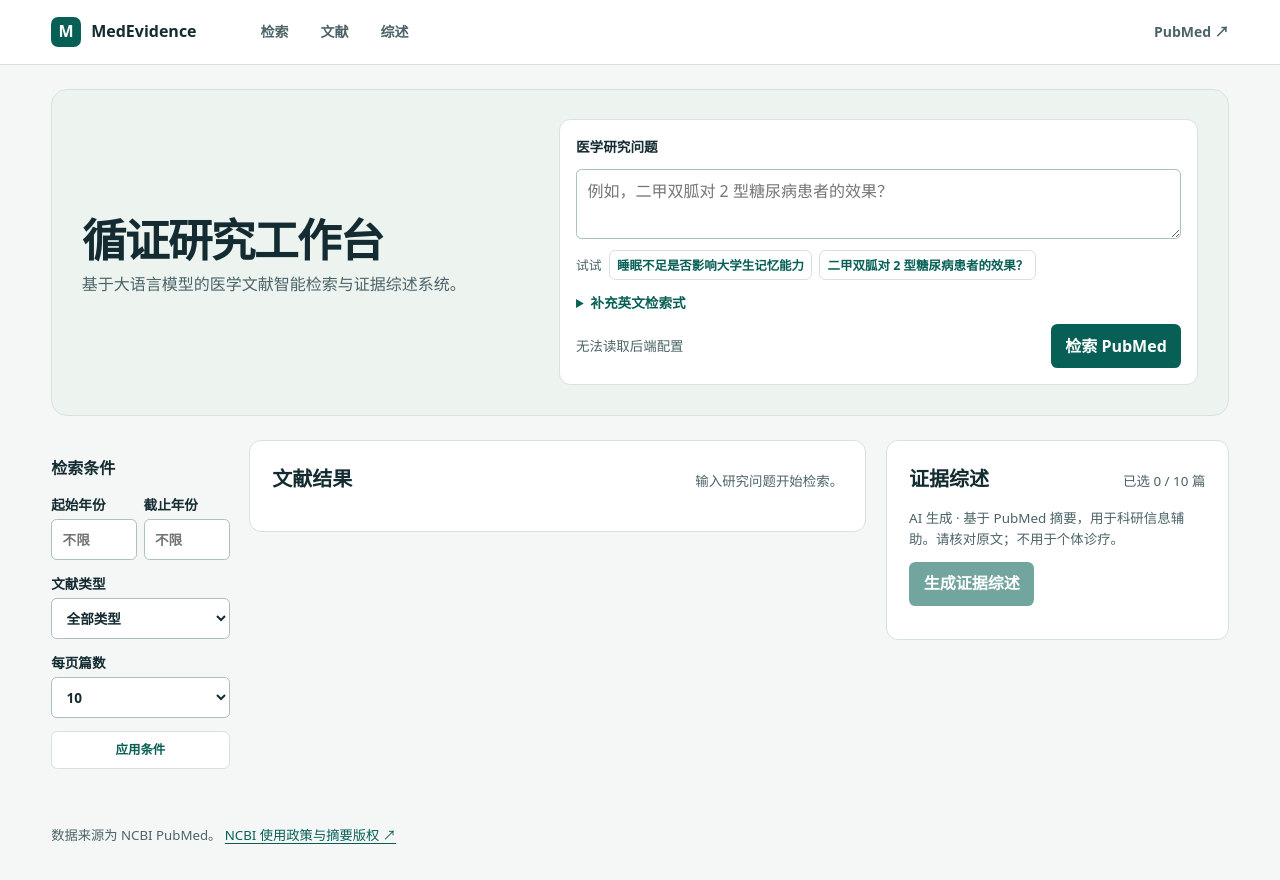
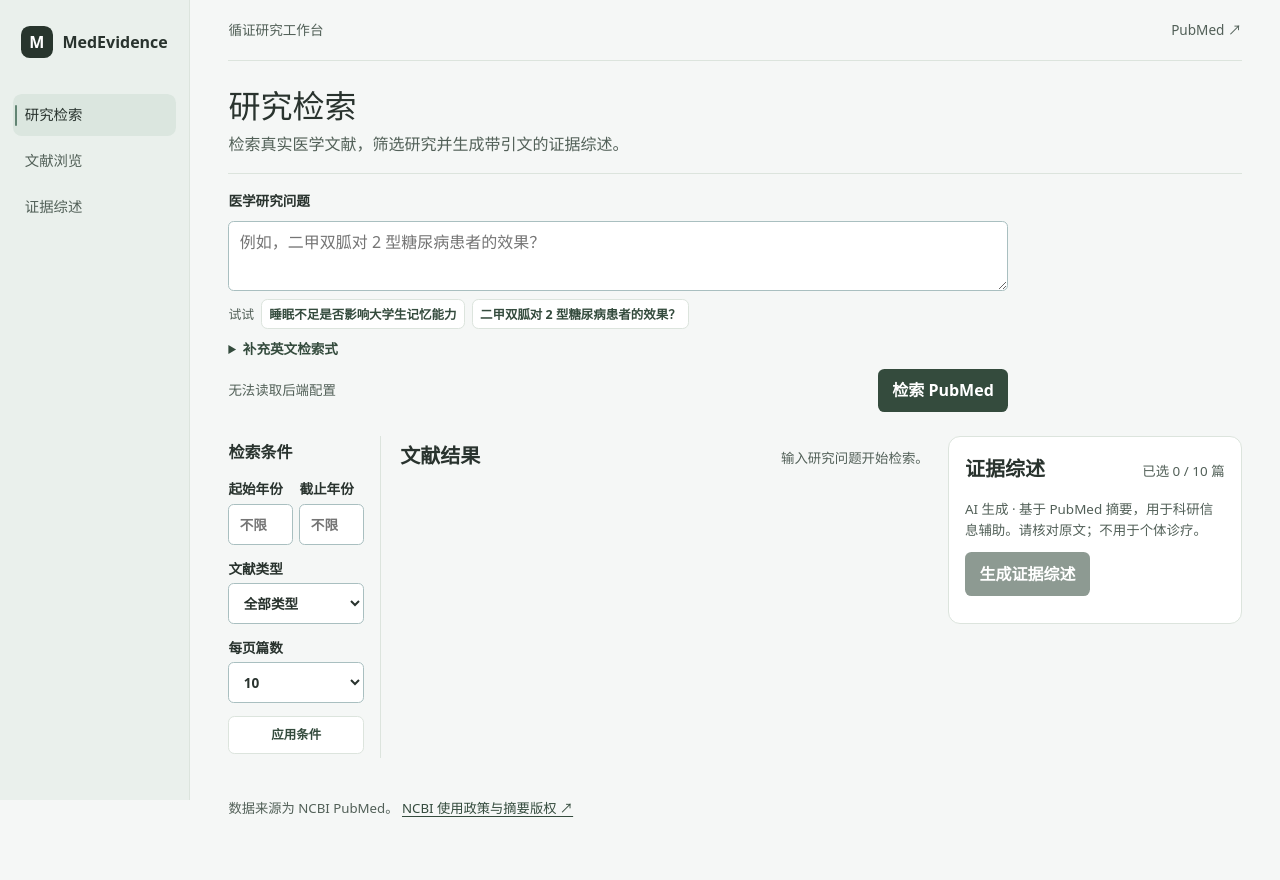
Before and after one commit to whisper-uoo/MedEvidence, a plain HTML site: page frontend/index.html in a window 1280 px wide. After the commit the page ends 859 px from the top, so only its background shows below. Drawn offline with Linux system fonts and the light colour scheme; no server answers.

Commit message:
fix(web): align workspace shell with Research Atlas reference

```diff
--- a/frontend/index.html
+++ b/frontend/index.html
@@ -8,19 +8,25 @@
 <script type="module" src="search.js"></script>
 </head>
 <body>
-<header class="top">
-  <div class="top-inner">
-    <a class="brand" href="#question"><span aria-hidden="true">M</span> MedEvidence</a>
-    <nav aria-label="工作台导航"><a href="#question">检索</a><a href="#literature">文献</a><a href="#review">综述</a></nav>
-    <a class="source" href="https://pubmed.ncbi.nlm.nih.gov/" target="_blank" rel="noopener noreferrer">PubMed ↗</a>
-  </div>
-</header>
+<div class="app-shell">
+  <aside class="sidebar" aria-label="主导航">
+    <a class="brand" href="#question"><span aria-hidden="true">M</span><strong>MedEvidence</strong></a>
+    <nav class="nav-list" aria-label="工作台导航">
+      <a href="#question" aria-current="location">研究检索</a>
+      <a href="#literature">文献浏览</a>
+      <a href="#review">证据综述</a>
+    </nav>
+  </aside>
+  <div class="work-area">
+    <header class="topbar">
+      <a href="#question">循证研究工作台</a>
+      <a class="source" href="https://pubmed.ncbi.nlm.nih.gov/" target="_blank" rel="noopener noreferrer">PubMed ↗</a>
+    </header>
 <main>
   <section class="hero" id="question" aria-labelledby="main-title">
     <div class="intro">
-
-      <h1 id="main-title">循证研究工作台</h1>
-      <p>基于大语言模型的医学文献智能检索与证据综述系统。</p>
+      <h1 id="main-title">研究检索</h1>
+      <p>检索真实医学文献，筛选研究并生成带引文的证据综述。</p>
     </div>
     <form id="search">
       <label for="query">医学研究问题</label>
@@ -75,7 +81,7 @@
         <button type="button" class="secondary" id="next">下一页</button>
       </div>
     </section>
-    <aside id="review" aria-labelledby="review-title">
+    <aside class="reading-tools" id="review" aria-labelledby="review-title">
       <header class="section-head"><h2 id="review-title">证据综述</h2><p id="selection-count">已选 0 / 10 篇</p></header>
       <div id="selected"></div>
       <button type="button" class="secondary" id="clear-selection" hidden>清空选择</button>
@@ -88,5 +94,7 @@
   </div>
 </main>
 <footer>数据来源为 NCBI PubMed。 <a href="https://www.ncbi.nlm.nih.gov/home/about/policies/">NCBI 使用政策与摘要版权 ↗</a></footer>
+  </div>
+</div>
 </body>
 </html>
--- a/frontend/search.js
+++ b/frontend/search.js
@@ -394,3 +394,13 @@ byId('export-review').onclick = () => {
   download.click();
   setTimeout(() => URL.revokeObjectURL(url), 1000);
 };
+
+function syncNavigation() {
+  const section = window.location.hash || '#question';
+  for (const link of document.querySelectorAll('.nav-list a')) {
+    if (link.getAttribute('href') === section) link.setAttribute('aria-current', 'location');
+    else link.removeAttribute('aria-current');
+  }
+}
+window.addEventListener('hashchange', syncNavigation);
+syncNavigation();
--- a/frontend/styles.css
+++ b/frontend/styles.css
@@ -1,12 +1,12 @@
 :root {
   font-family: "Instrument Sans", system-ui, sans-serif;
-  color: #142c31;
-  background: #f5f7f7;
+  color: #29332e;
+  background: #f5f7f6;
   line-height: 1.58;
-  --ink: #142c31;
-  --muted: #4c6368;
-  --line: #d5e1e2;
-  --accent: #075f55;
+  --ink: #29332e;
+  --muted: #526058;
+  --line: #dce4dd;
+  --accent: #344b3d;
   --panel: white;
 }
 * { box-sizing: border-box; }
@@ -15,20 +15,23 @@ body { margin: 0; }
 a { color: var(--accent); text-underline-offset: .22em; }
 a:hover { text-decoration-thickness: 2px; }
 [hidden] { display: none !important; }
-.top { background: #fff; border-bottom: 1px solid var(--line); position: sticky; top: 0; z-index: 1; }
-.top-inner, main, footer { max-width: 1420px; margin: auto; padding-inline: clamp(1rem, 4vw, 4rem); }
-.top-inner { display: flex; align-items: center; min-height: 4rem; gap: clamp(1rem, 5vw, 5rem); }
-.brand { display: flex; align-items: center; gap: .65rem; font-weight: 800; color: var(--ink); text-decoration: none; }
-.brand span { display: grid; place-items: center; width: 1.85rem; aspect-ratio: 1; border-radius: .45rem; background: var(--accent); color: #fff; }
-nav { display: flex; gap: clamp(.75rem, 3vw, 2rem); }
-nav a, .source { color: var(--muted); font-weight: 650; font-size: .875rem; text-decoration: none; white-space: nowrap; }
-.source { margin-left: auto; }
-.hero { margin-block: 2rem; display: grid; grid-template-columns: minmax(240px, .8fr) minmax(0, 1.2fr); gap: clamp(1rem, 4vw, 4rem); align-items: center; background: #e8f2ef; border: 1px solid #d3e4de; border-radius: 1rem; padding: clamp(1.25rem, 3vw, 3rem); }
-.eyebrow { font-size: .69rem; letter-spacing: .13em; font-weight: 750; color: var(--accent); }
+.app-shell { min-height: 100vh; display: grid; grid-template-columns: 190px minmax(0, 1fr); }
+.sidebar { position: sticky; top: 0; align-self: start; height: 100vh; background: #eaf0ec; border-right: 1px solid var(--line); padding: 1.4rem .8rem; }
+.brand { display: flex; align-items: center; gap: .6rem; padding: .25rem .5rem; color: var(--ink); text-decoration: none; white-space: nowrap; }
+.brand span { display: grid; place-items: center; width: 2rem; aspect-ratio: 1; background: #28352d; color: #fff; border-radius: .55rem; font-weight: 750; }
+.nav-list { display: grid; gap: .25rem; margin-top: 2rem; }
+.nav-list a { position: relative; padding: .6rem .75rem; border-radius: .55rem; color: var(--muted); font-size: .9rem; text-decoration: none; }
+.nav-list a:hover, .nav-list a[aria-current] { color: var(--ink); background: #dbe6df; }
+.nav-list a[aria-current]::before { content: ""; position: absolute; inset: .65rem auto .65rem .15rem; width: 2px; border-radius: 2px; background: #628473; }
+.work-area { min-width: 0; padding-inline: clamp(1rem, 3vw, 2.5rem); }
+.topbar { min-height: 3.8rem; display: flex; align-items: center; justify-content: space-between; gap: 1rem; border-bottom: 1px solid var(--line); }
+.topbar a { color: var(--muted); font-size: .85rem; text-decoration: none; }
+.hero { margin-block: 1.5rem; }
+.intro { padding-bottom: 1rem; border-bottom: 1px solid var(--line); margin-bottom: 1rem; }
 h1, h2, h3, p { margin: 0; }
-h1 { font-size: clamp(1.8rem, 3.5vw, 3rem); letter-spacing: -.04em; margin-block: .3rem; line-height: 1.25; }
+h1 { font-size: clamp(1.6rem, 3vw, 2rem); font-weight: 500; line-height: 1.3; margin-bottom: .35rem; }
 .intro > p:last-child { color: var(--muted); }
-form { background: white; display: grid; gap: .7rem; padding: 1rem; border: 1px solid var(--line); border-radius: .7rem; }
+form { display: grid; gap: .55rem; max-width: 780px; }
 label, summary { font-weight: 650; font-size: .85rem; }
 summary { cursor: pointer; color: var(--accent); }
 input, textarea, button, select { font: inherit; }
@@ -45,7 +48,8 @@ button:disabled { opacity: .56; cursor: default; }
 input[type=checkbox] { accent-color: var(--accent); }
 #model-state, .note, .meta, #selection-count, #status, #review-status { font-size: .84rem; color: var(--muted); }
 .workspace { display: grid; grid-template-columns: minmax(0, 1.9fr) minmax(290px, 1fr); gap: 1.2rem; align-items: start; }
-.literature, aside { background: var(--panel); border: 1px solid var(--line); border-radius: .75rem; padding: clamp(1rem, 2vw, 1.4rem); min-width: 0; }
+.literature { min-width: 0; padding: .25rem 0; }
+.reading-tools { background: var(--panel); border: 1px solid var(--line); border-radius: .75rem; padding: 1rem; min-width: 0; }
 .section-head { display: flex; gap: .5rem 1rem; align-items: baseline; justify-content: space-between; flex-wrap: wrap; margin-bottom: .85rem; }
 h2 { font-size: 1.25rem; }
 h3 { font-size: 1rem; }
@@ -68,30 +72,26 @@ article { border-top: 1px solid var(--line); padding: 1rem 0; }
 blockquote { margin: .5rem 0; padding-left: .65rem; border-left: 2px solid var(--line); color: var(--muted); }
 footer { margin-block: 2.5rem; font-size: .83rem; color: var(--muted); }
 .visually-hidden { position: absolute; width: 1px; height: 1px; overflow: hidden; clip-path: inset(50%); white-space: nowrap; }
-@media (max-width: 850px) { .workspace, .hero { grid-template-columns: minmax(0, 1fr); } }
-@media (max-width: 450px) { .source { display: none; } .top-inner { justify-content: space-between; } .article-head { grid-template-columns: minmax(0, 1fr); } }
 @media (prefers-reduced-motion: no-preference) { html { scroll-behavior: smooth; } }
 
 /* The filters, reading list, and evidence panel share one workspace. */
-.hero { background: #edf4f0; }
-.intro h1 { font-family: "Instrument Serif", "Noto Serif SC", Georgia, serif; font-weight: 650; }
 .examples { display: flex; flex-wrap: wrap; align-items: center; gap: .45rem; color: var(--muted); font-size: .8rem; }
 .examples button { padding: .26rem .45rem; white-space: normal; text-align: start; }
 .workspace { grid-template-columns: minmax(150px,.52fr) minmax(0,1.8fr) minmax(250px,1fr); }
-.search-facets { padding: 1rem 0; display: grid; gap: .8rem; min-width: 0; }
+.search-facets { padding: .25rem 1rem .25rem 0; border-right: 1px solid var(--line); display: grid; gap: .8rem; min-width: 0; }
 .search-facets h2 { font-size: 1rem; }
 .search-facets label { display: grid; gap: .25rem; min-width: 0; }
 .year-range { display: grid; grid-template-columns: repeat(2, minmax(0,1fr)); gap: .4rem; }
 .pagination { display: flex; align-items: center; justify-content: center; gap: .7rem; font-size: .85rem; padding-top: .7rem; }
 .preview { display: -webkit-box; -webkit-line-clamp: 2; -webkit-box-orient: vertical; overflow: hidden; color: var(--muted); font-size: .88rem; margin-top: .45rem; }
 article:has(details[open]) .preview { display: none; }
-.article-head h3 { font-family: "Source Sans 3", Georgia, serif; font-weight: 600; font-size: 1.12rem; line-height: 1.35; overflow-wrap: anywhere; }
+.article-head h3 { font-family: "Source Serif 4", Georgia, serif; font-weight: 600; font-size: 1.12rem; line-height: 1.35; overflow-wrap: anywhere; }
 #clear-selection { margin-top: .65rem; }
 #expression .secondary { margin-top: .5rem; }
 #review-result a, #selected a { overflow-wrap: anywhere; }
 @media (max-width: 1100px) {
   .workspace { grid-template-columns: minmax(0,1.6fr) minmax(240px,1fr); }
-  .search-facets { grid-column: 1 / -1; grid-template-columns: repeat(5,minmax(0,1fr)); align-items: end; }
+  .search-facets { border-right: 0; padding-right: 0; grid-column: 1 / -1; grid-template-columns: repeat(5,minmax(0,1fr)); align-items: end; }
   .search-facets h2 { grid-column: 1 / -1; }
   .year-range { grid-column: span 2; }
 }
@@ -100,5 +100,13 @@ article:has(details[open]) .preview { display: none; }
   .search-facets { grid-template-columns: repeat(2,minmax(0,1fr)); }
   .search-facets button { justify-self: start; }
 }
-.hero { padding: clamp(1rem, 2.3vw, 2rem); margin-block: 1.5rem; }
 .search-facets input, .search-facets select { min-width: 0; width: 100%; }
+
+@media (max-width: 780px) {
+  .app-shell { display: block; }
+  .sidebar { z-index: 2; height: auto; padding: .55rem .75rem; border-right: 0; border-bottom: 1px solid var(--line); }
+  .brand { padding: .15rem .25rem; }
+  .nav-list { display: flex; flex-wrap: wrap; margin-top: .3rem; }
+  .nav-list a { padding: .35rem .55rem; }
+  html { scroll-padding-top: 6rem; }
+}
```
Also changed, not shown: docs/screenshots/workspace.png.
